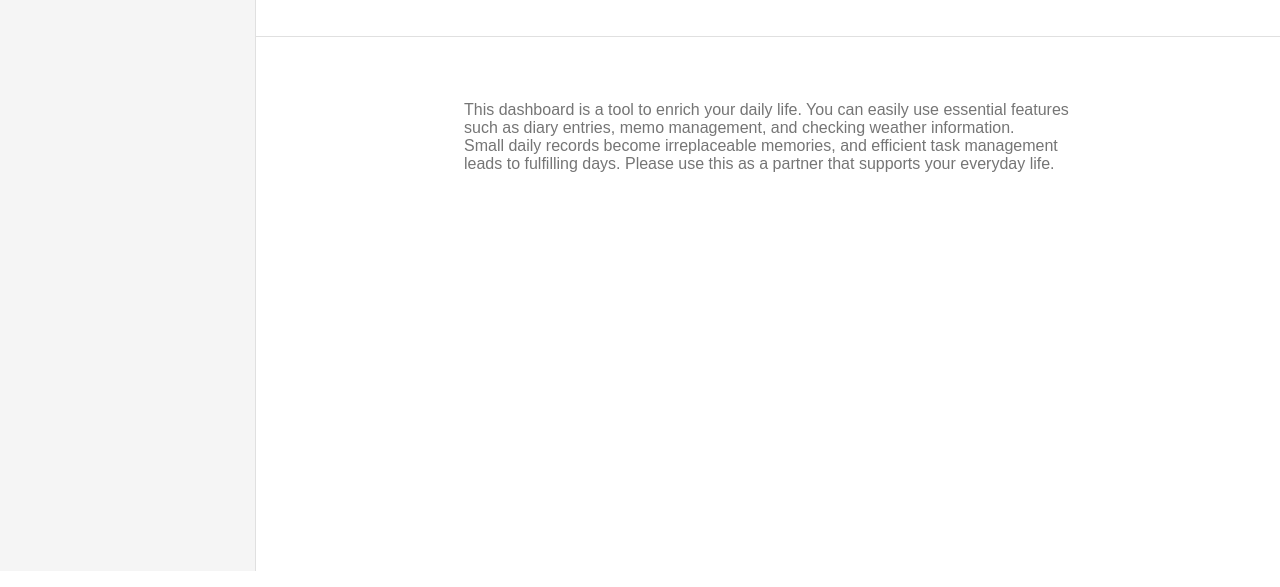
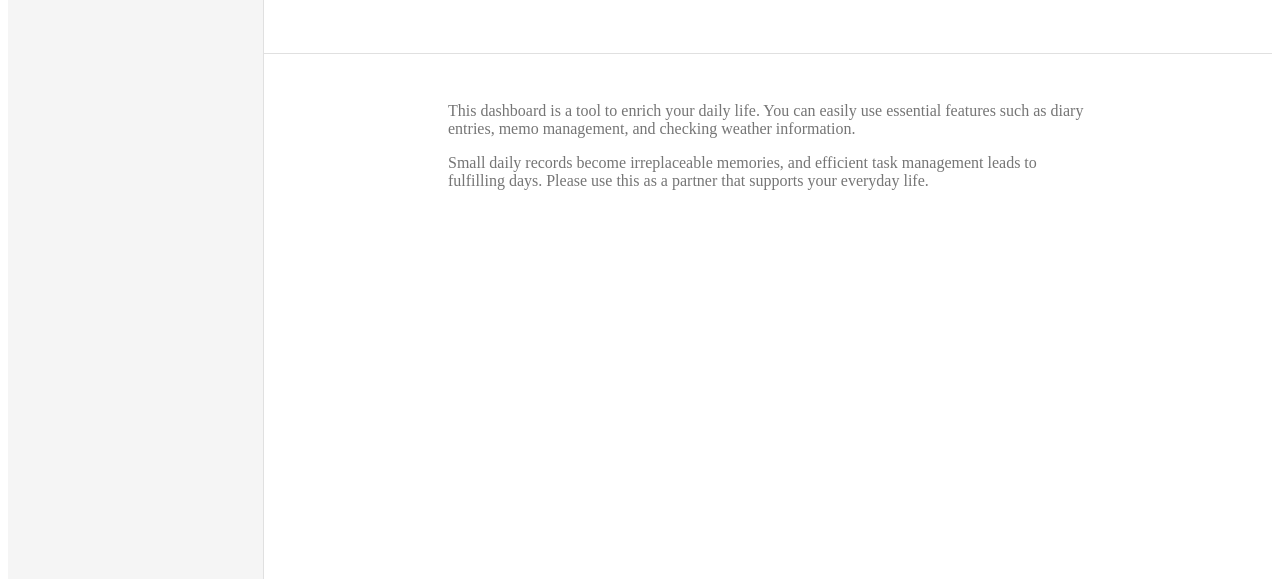
Before and after one commit to Ririka0312/HP-2, a plain HTML site: page index.html in a window 1280 px wide. Shown: the part 229-816 px from the top of the page. Drawn offline with nearby package versions, Linux system fonts and the light colour scheme.

Commit message:
style.css

```diff
--- a/style.css
+++ b/style.css
@@ -5,11 +5,6 @@
 *::after {
   box-sizing: border-box;
 }
-body,
-h1,
-h2,
-h3,
-p,
 ul,
 li,
 form,
@@ -84,10 +79,10 @@ ul {
   max-width: 672px;
   margin: 0 auto;
   color: #757575;
-  padding: 32px;
+  padding: 16px;
 }
 .section-description p {
-  margin-bottom: 16px;
+  margin-bottom: 4px;
 }
 
 /*プロフィールアイコン*/
```
